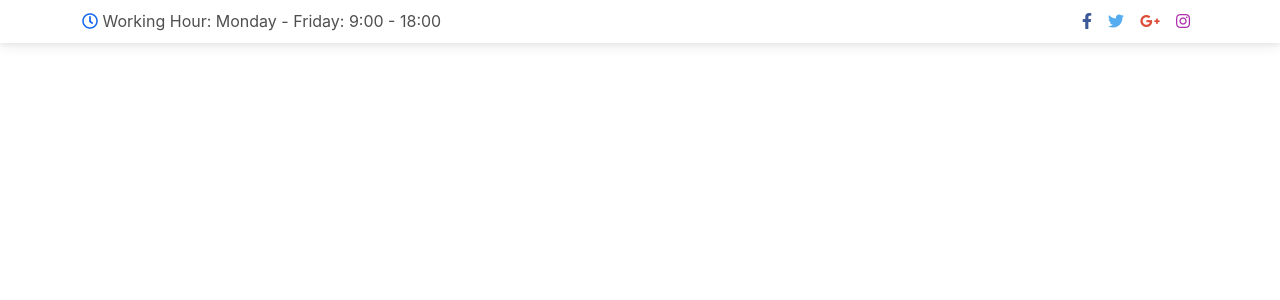
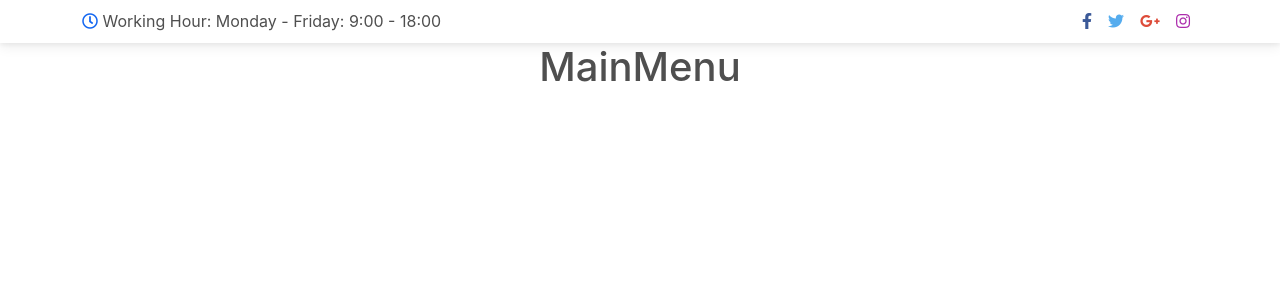
Before and after one commit to Snugge/dental-clinic, a React (Create React App) app: page / in a window 1280 px wide. Shown: the top 300 px of the page. Built offline with nearby package versions, Linux system fonts and the light colour scheme.

Commit message:
MainMenu

```diff
--- a/src/App.js
+++ b/src/App.js
@@ -1,10 +1,12 @@
 import './App.css';
+import { MainMenu } from './components/MainMenu';
 import { TopMenu } from './components/TopMenu';
 
 function App() {
   return (
     <div className="App">
       <TopMenu/>
+      <MainMenu/>
     </div>
   );
 }
--- /dev/null
+++ b/src/components/MainMenu.js
@@ -0,0 +1,9 @@
+import React from 'react'
+
+export const MainMenu = () => {
+    return (
+        <div>
+            <h1>MainMenu</h1>
+        </div>
+    )
+}
```
